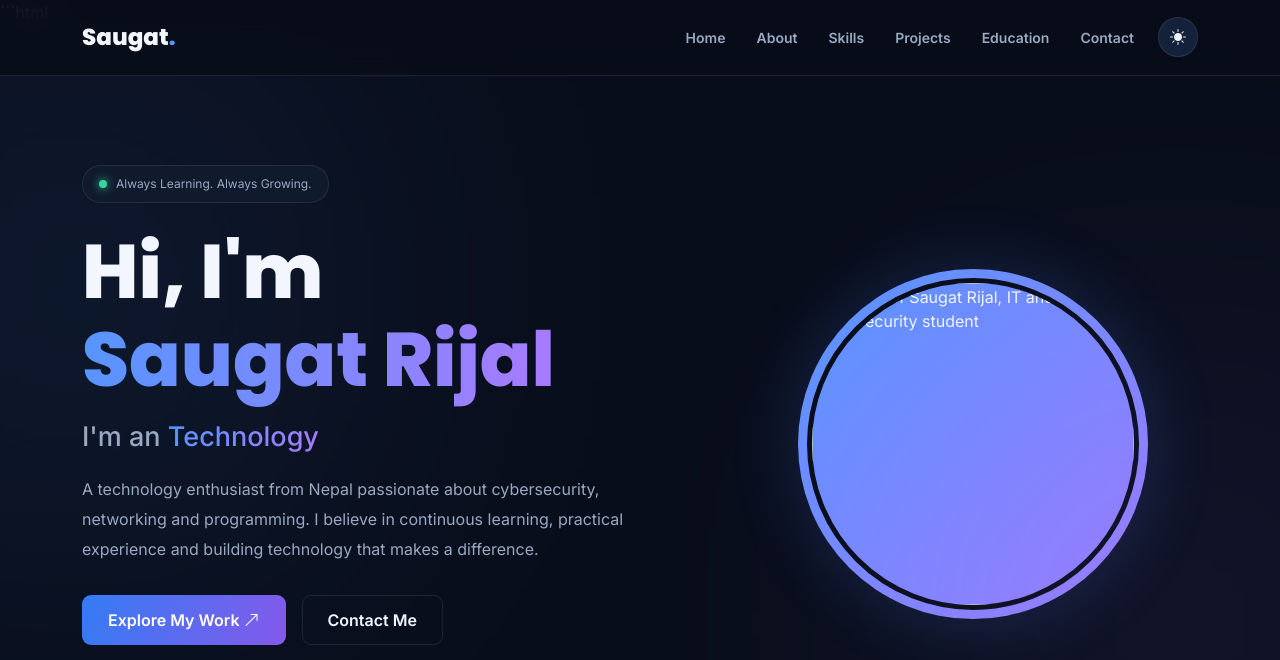
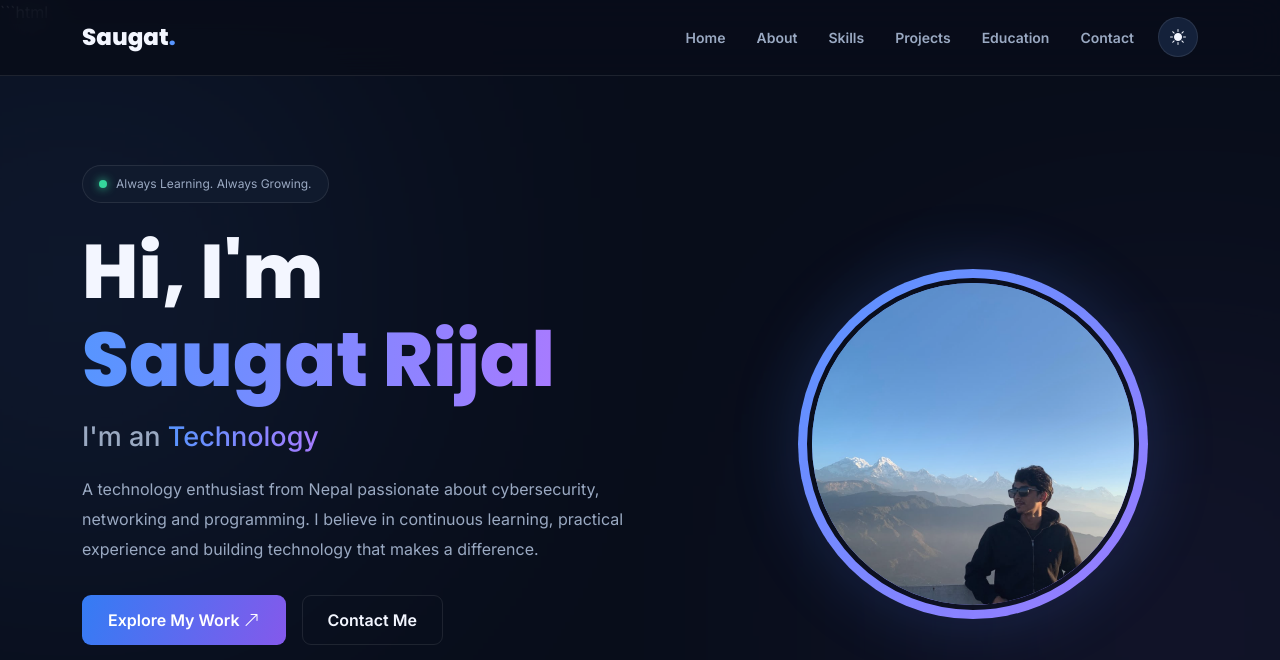
Before and after one commit to saugatr441-create/mywebsite, a plain HTML site: page index.html in a window 1280 px wide. Shown: the top 660 px of the page. Drawn offline with nearby package versions, Linux system fonts and the light colour scheme.

Commit message:
Update index.html

```diff
--- a/index.html
+++ b/index.html
@@ -767,8 +767,7 @@
                 <div class="hero-image">
                     <div class="profile-frame">
                         <!-- REPLACE THIS PLACEHOLDER WITH YOUR PHOTO -->
-                        <img
-                            src="saugaat.jpeg"
+                        <img src="./photo.jpeg"
                             alt="Portrait of Saugat Rijal, IT and cybersecurity student"
                             width="600" height="600"
                             fetchpriority="high">
@@ -1035,7 +1034,6 @@
                         <p>
                             Completed higher secondary education in the
                             Science faculty with Computer Science.
-
                         </p>
                     </div>
 
@@ -1194,7 +1192,7 @@
     const words = [
         "IT Student",
         "Technology Enthusiast",
-        "Aspiring Cybersecurity Engineer",
+        "Aspiring Cybersecurity Engineer ",
         "Networking Learner"
     ];
 
```
